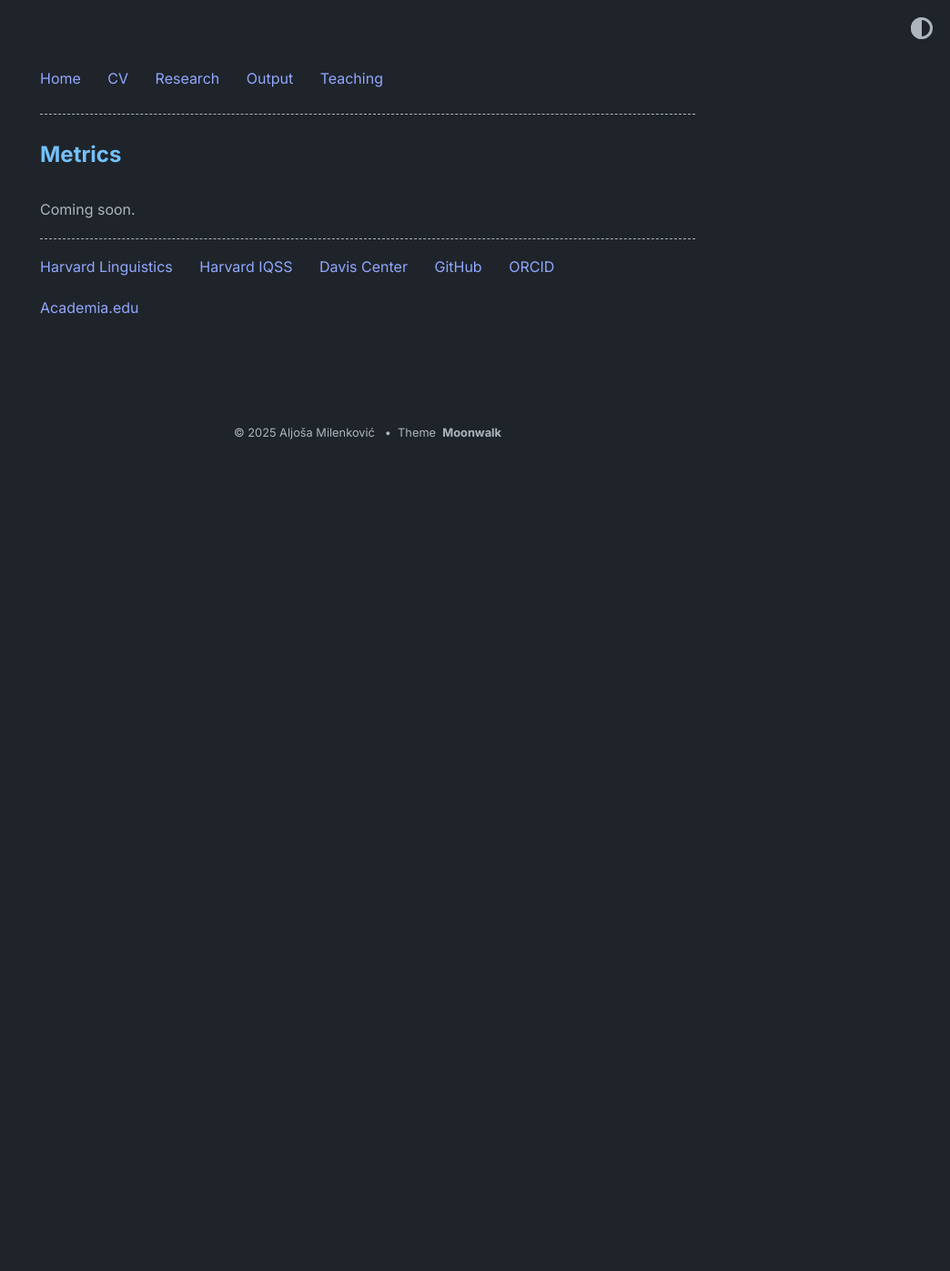
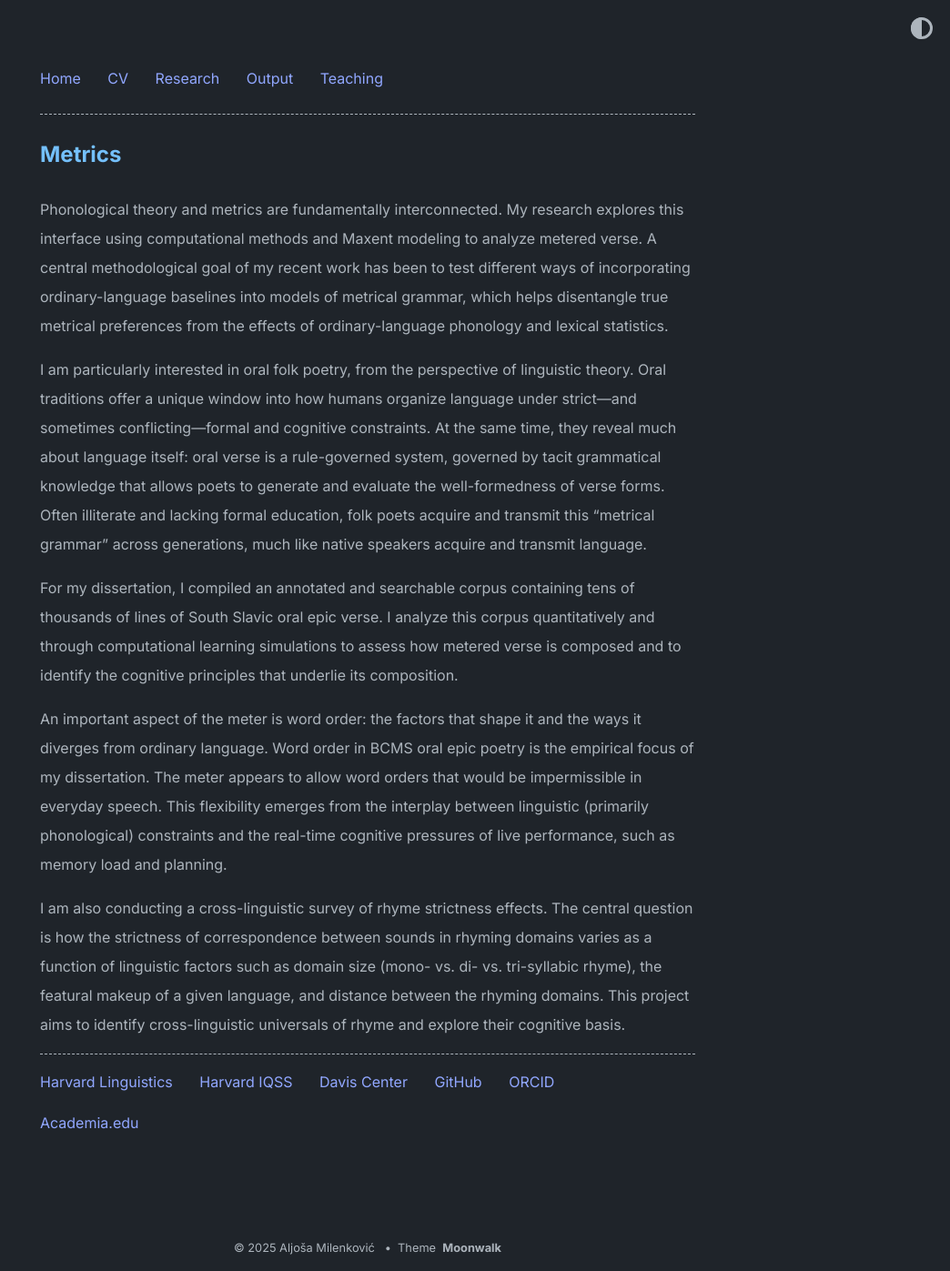
Before and after one commit to AljosaMilenkovic/AljosaMilenkovic.github.io, a Jekyll site: the page built from research/metrics.md, in a window 1280 px wide. Shown: the whole page at 91% size, without its empty margins (236-1280 px from the left). Built offline with Jekyll 4.4.1, drawn with Linux system fonts in a browser that asks for light colours; before the commit the page ends 900 px from its top, so only the background shows below that.

Commit message:
Update metrics.md

```diff
--- a/research/metrics.md
+++ b/research/metrics.md
@@ -3,4 +3,13 @@ layout: page
 title: Metrics
 permalink: /research/metrics/
 ---
-Coming soon.
+
+Phonological theory and metrics are fundamentally interconnected. My research explores this interface using computational methods and Maxent modeling to analyze metered verse. A central methodological goal of my recent work has been to test different ways of incorporating ordinary-language baselines into models of metrical grammar, which helps disentangle true metrical preferences from the effects of ordinary-language phonology and lexical statistics.
+
+I am particularly interested in oral folk poetry, from the perspective of linguistic theory. Oral traditions offer a unique window into how humans organize language under strict—and sometimes conflicting—formal and cognitive constraints. At the same time, they reveal much about language itself: oral verse is a rule-governed system, governed by tacit grammatical knowledge that allows poets to generate and evaluate the well-formedness of verse forms. Often illiterate and lacking formal education, folk poets acquire and transmit this “metrical grammar” across generations, much like native speakers acquire and transmit language.
+
+For my dissertation, I compiled an annotated and searchable corpus containing tens of thousands of lines of South Slavic oral epic verse. I analyze this corpus quantitatively and through computational learning simulations to assess how metered verse is composed and to identify the cognitive principles that underlie its composition.
+
+An important aspect of the meter is word order: the factors that shape it and the ways it diverges from ordinary language. Word order in BCMS oral epic poetry is the empirical focus of my dissertation. The meter appears to allow word orders that would be impermissible in everyday speech. This flexibility emerges from the interplay between linguistic (primarily phonological) constraints and the real-time cognitive pressures of live performance, such as memory load and planning.
+
+I am also conducting a cross-linguistic survey of rhyme strictness effects. The central question is how the strictness of correspondence between sounds in rhyming domains varies as a function of linguistic factors such as domain size (mono- vs. di- vs. tri-syllabic rhyme), the featural makeup of a given language, and distance between the rhyming domains. This project aims to identify cross-linguistic universals of rhyme and explore their cognitive basis.
```
